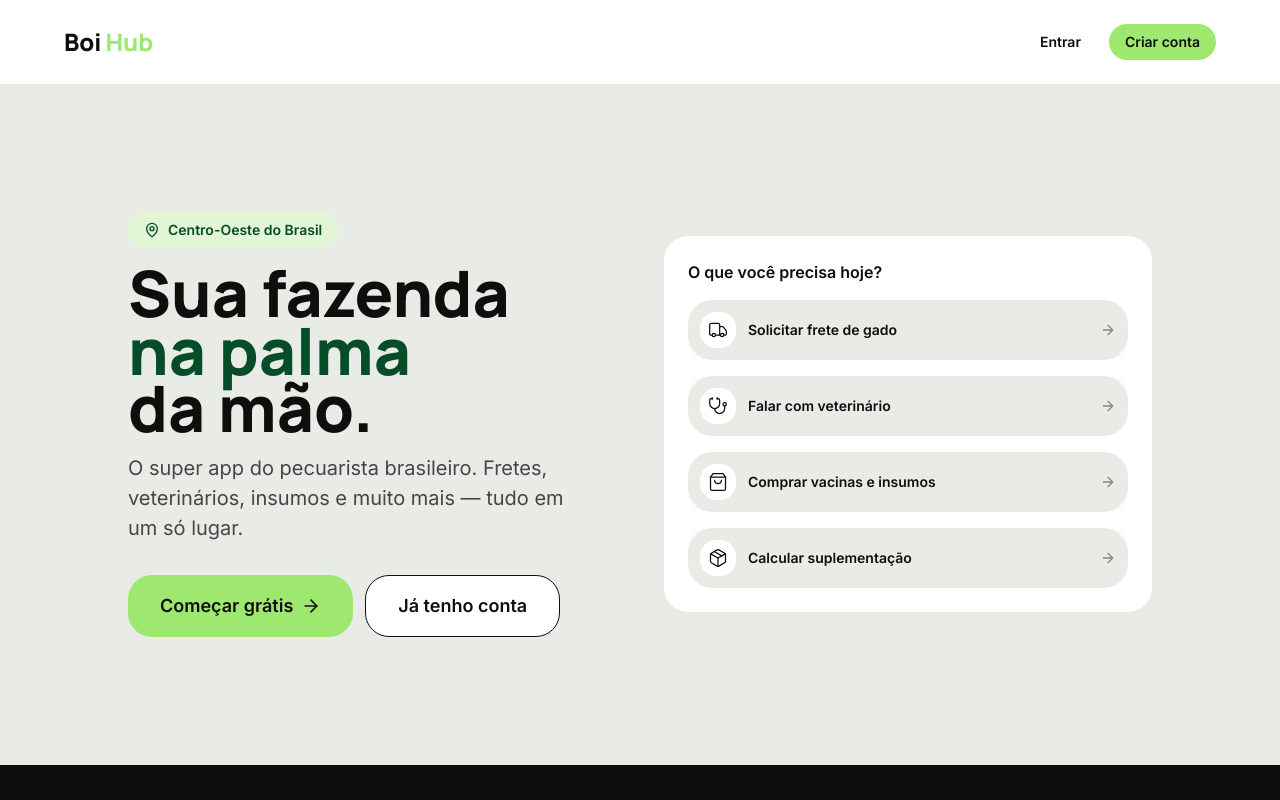
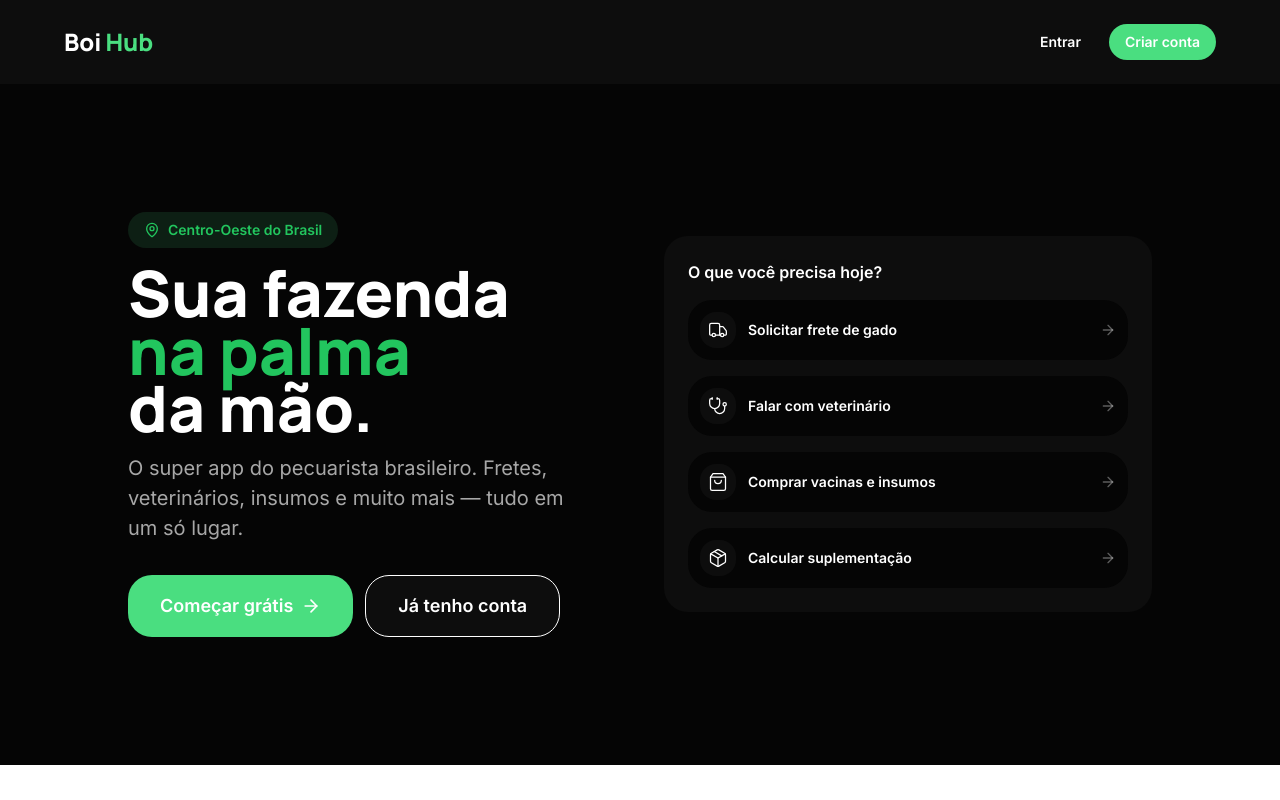
Before and after one commit to carlosmateowall/boihub, a Next.js app: page / in a window 1280 px wide. Shown: the top 800 px of the page. Built offline with nearby package versions, Linux system fonts and the light colour scheme.

Commit message:
feat: dark token overhaul — jet black + green #4ade80

```diff
--- a/src/app/globals.css
+++ b/src/app/globals.css
@@ -2,29 +2,33 @@
 
 @theme {
   /* Brand */
-  --color-primary: #9fe870;
-  --color-primary-hover: #cdffad;
-  --color-primary-neutral: #c5edab;
-  --color-primary-pale: #e2f6d5;
+  --color-primary: #4ade80;
+  --color-primary-hover: #22c55e;
+  --color-primary-neutral: #166534;
+  --color-primary-pale: rgba(74,222,128,0.12);
 
   /* Surfaces */
-  --color-canvas: #ffffff;
-  --color-canvas-soft: #e8ebe6;
+  --color-canvas: #0d0d0d;
+  --color-canvas-soft: #050505;
 
   /* Text */
-  --color-ink: #0e0f0c;
-  --color-ink-deep: #163300;
-  --color-body: #454745;
-  --color-mute: #868685;
+  --color-ink: #ffffff;
+  --color-ink-deep: #f0f0f0;
+  --color-body: rgba(255,255,255,0.65);
+  --color-mute: rgba(255,255,255,0.35);
+
+  /* Borders (novos) */
+  --color-border: rgba(255,255,255,0.08);
+  --color-border-strong: rgba(255,255,255,0.18);
 
   /* Semantic */
-  --color-positive: #2ead4b;
-  --color-positive-deep: #054d28;
-  --color-warning: #ffd11a;
-  --color-warning-deep: #b86700;
-  --color-warning-content: #4a3b1c;
-  --color-negative: #d03238;
-  --color-negative-deep: #a72027;
+  --color-positive: #4ade80;
+  --color-positive-deep: #22c55e;
+  --color-warning: #facc15;
+  --color-warning-deep: #d97706;
+  --color-warning-content: #fef3c7;
+  --color-negative: #f87171;
+  --color-negative-deep: #ef4444;
 
   /* Illustrative accents */
   --color-accent-orange: #ffc091;
@@ -43,23 +47,25 @@
 }
 
 :root {
-  --primary: #9fe870;
-  --primary-hover: #cdffad;
-  --primary-neutral: #c5edab;
-  --primary-pale: #e2f6d5;
-  --canvas: #ffffff;
-  --canvas-soft: #e8ebe6;
-  --ink: #0e0f0c;
-  --ink-deep: #163300;
-  --body: #454745;
-  --mute: #868685;
-  --positive: #2ead4b;
-  --positive-deep: #054d28;
-  --warning: #ffd11a;
-  --warning-deep: #b86700;
-  --warning-content: #4a3b1c;
-  --negative: #d03238;
-  --negative-deep: #a72027;
+  --primary: #4ade80;
+  --primary-hover: #22c55e;
+  --primary-neutral: #166534;
+  --primary-pale: rgba(74,222,128,0.12);
+  --canvas: #0d0d0d;
+  --canvas-soft: #050505;
+  --ink: #ffffff;
+  --ink-deep: #f0f0f0;
+  --body: rgba(255,255,255,0.65);
+  --mute: rgba(255,255,255,0.35);
+  --border: rgba(255,255,255,0.08);
+  --border-strong: rgba(255,255,255,0.18);
+  --positive: #4ade80;
+  --positive-deep: #22c55e;
+  --warning: #facc15;
+  --warning-deep: #d97706;
+  --warning-content: #fef3c7;
+  --negative: #f87171;
+  --negative-deep: #ef4444;
   --accent-orange: #ffc091;
   --accent-cyan: #38c8ff;
 }
@@ -79,7 +85,7 @@ body {
   font-family: var(--font-body);
 }
 
-/* Typography utility classes */
+/* Typography utility classes — não alterar */
 .display-mega {
   font-family: var(--font-display);
   font-size: 96px;
```
Also changed, not shown: 1 other file (tests, documents, lock files or other folders).
